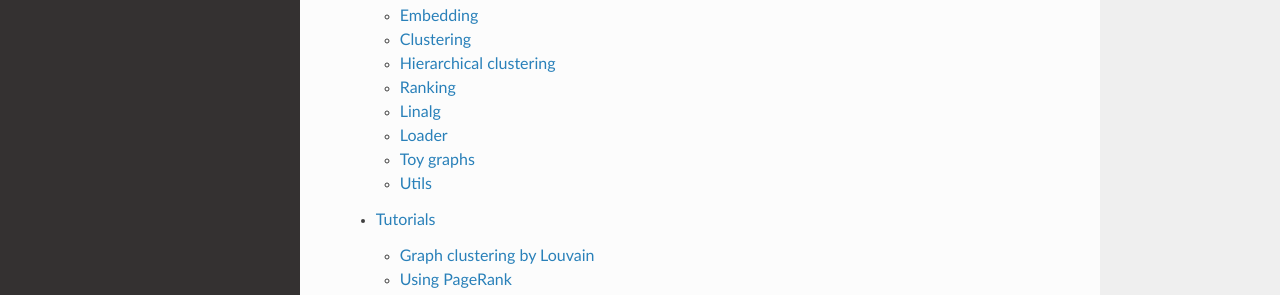
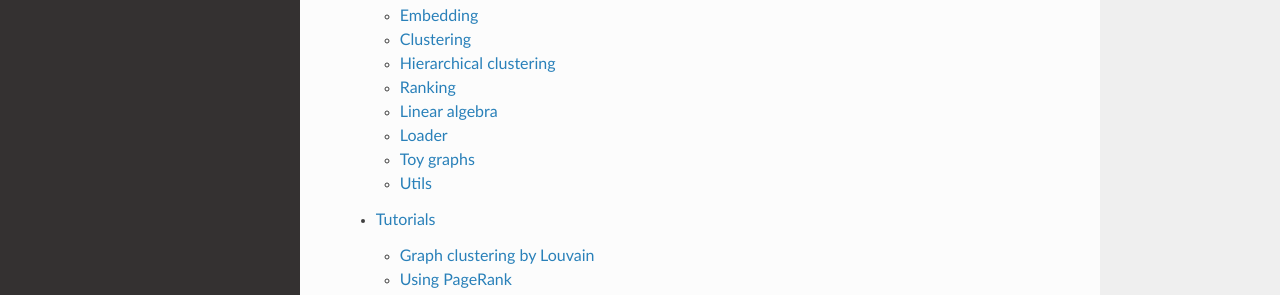
Before and after one commit to sknetwork-team/scikit-network, a Sphinx documentation site: the page built from docs/index.rst, in a window 1280 px wide and 1371 px high. Shown: the part 373-668 px from the top of the window. Built offline with Sphinx 7.4.7 and the Read the Docs theme 2.0.0, drawn with Linux system fonts in a browser that asks for light colours; pages that are not in the unit, such as notebooks, are missing from menus; the version number is read from the project's files by our own code.

Commit message:
Title of the doc

```diff
--- a/docs/reference/linalg.rst
+++ b/docs/reference/linalg.rst
@@ -1,7 +1,7 @@
 .. _linalg:
 
-Linalg
-******
+Linear algebra
+**************
 
 .. currentmodule:: sknetwork
 
```
